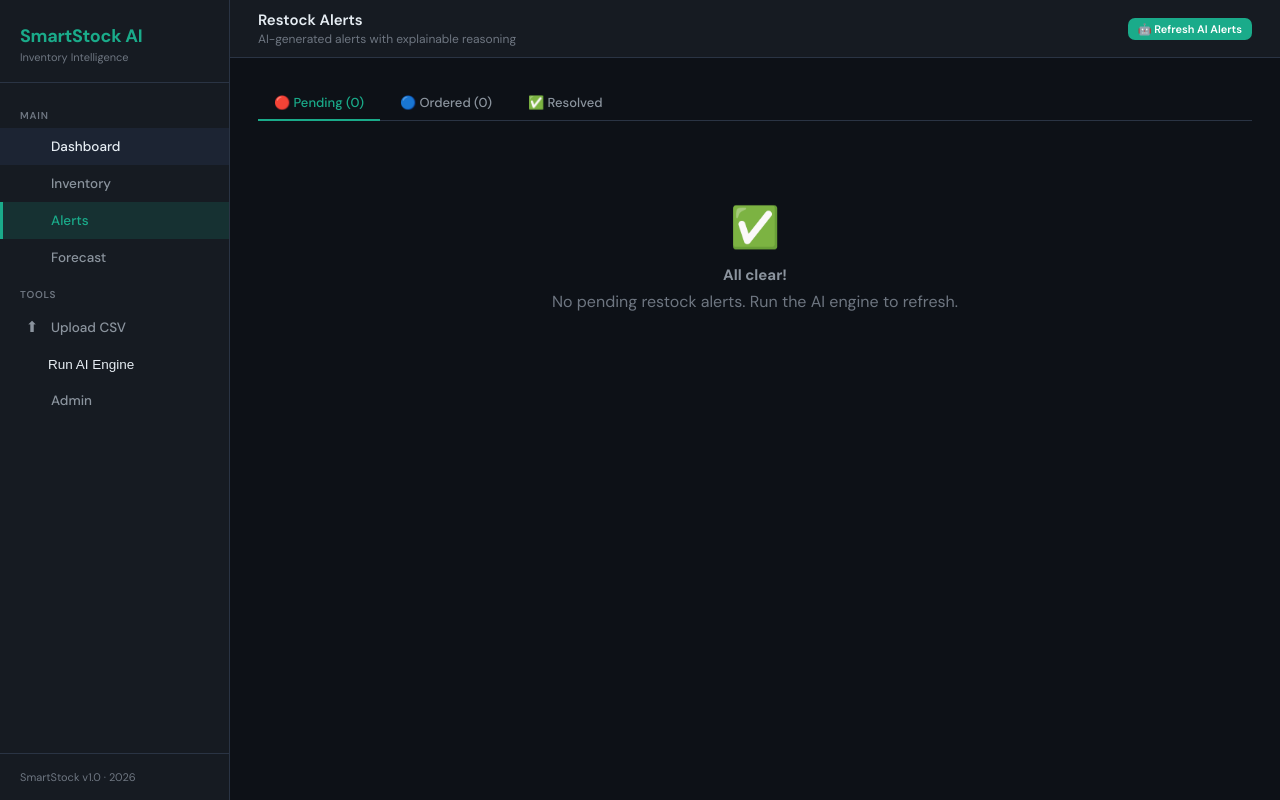
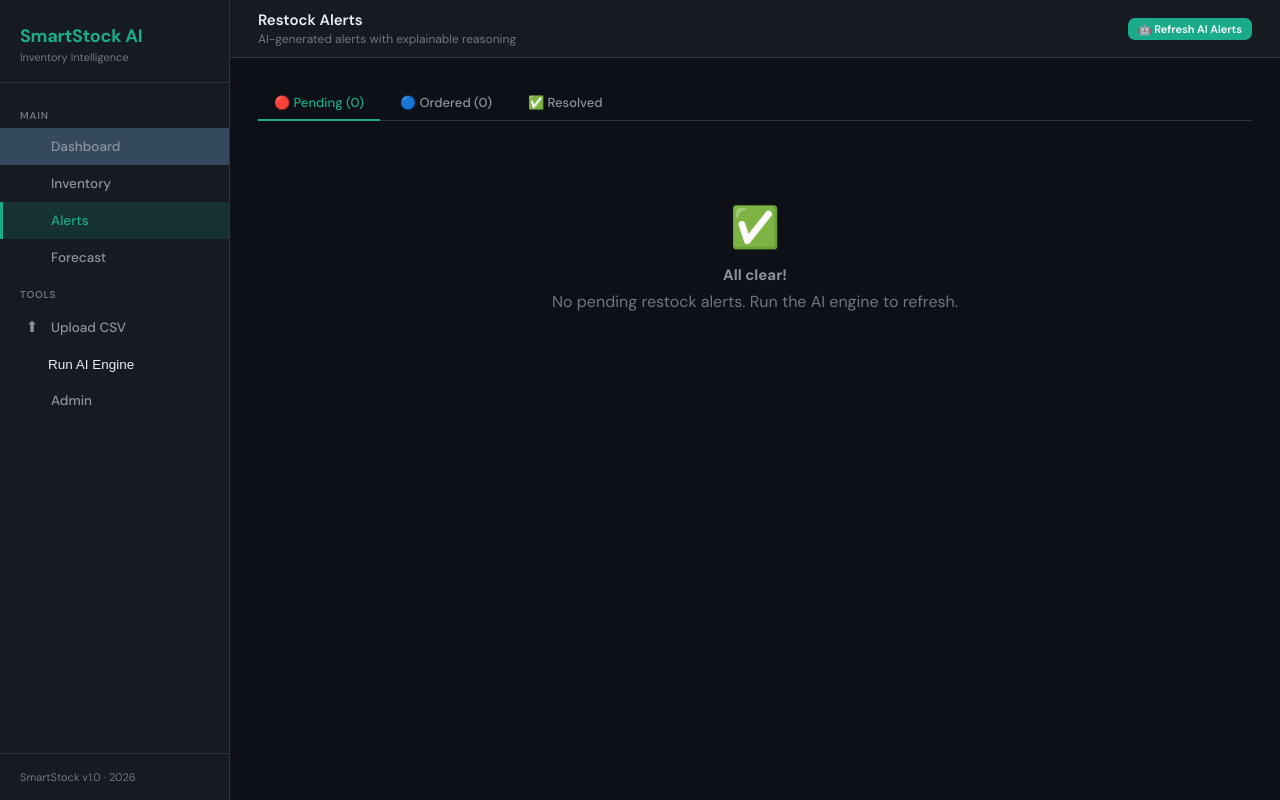
Before and after one commit to PRATHIBHARAGHU/BUGBUSTERS_SmartstockAI, a Django app: page /alerts/ in a window 1280 px wide, with the pointer over the restyled element. Run offline with Django 4.2, Linux system fonts and the light colour scheme; data that the repository does not hold is empty.

Commit message:
Enhanced UI with hover effects for navigation items

```diff
--- a/static/css/main.css
+++ b/static/css/main.css
@@ -88,7 +88,11 @@ body {
   transition: all .15s;
 }
 
-.nav-item:hover { color: var(--text); background: var(--bg3); }
+.nav-item:hover {
+  background-color: #34495e;
+  cursor: pointer;
+}
+
 
 .nav-item.active {
   color: var(--teal);
```
